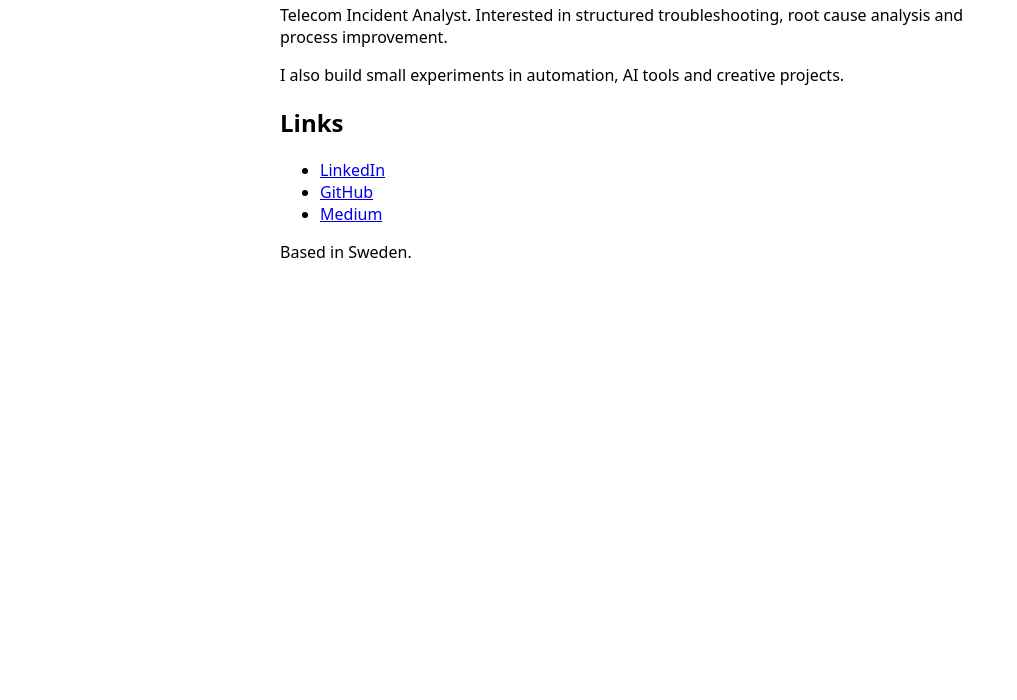
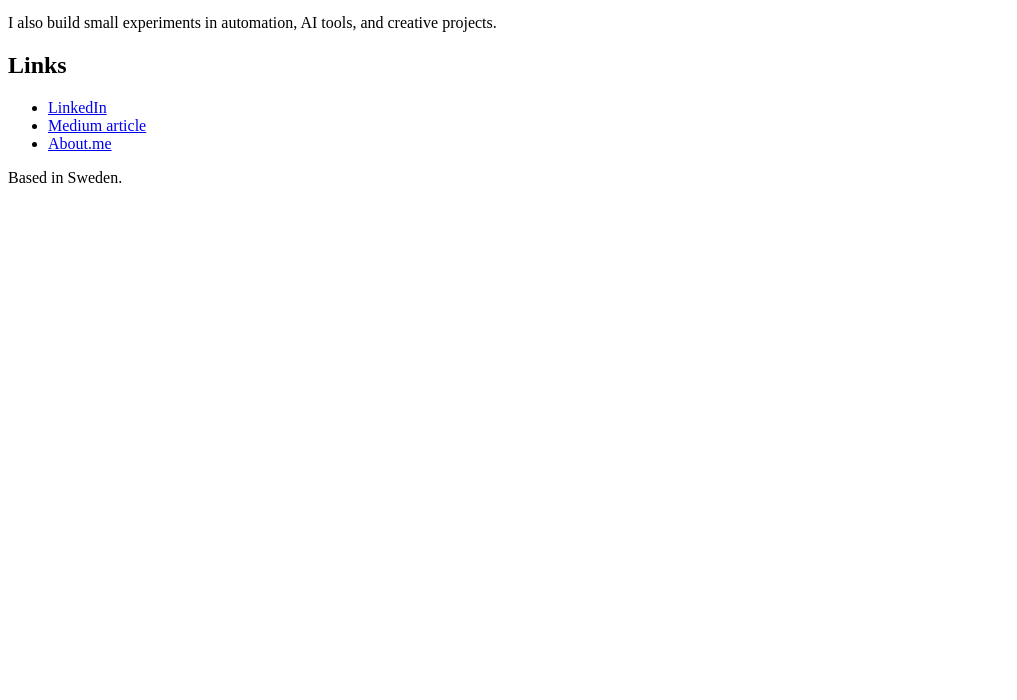
Before and after one commit to hanksaccount/henrik-litmanen, a plain HTML site: page index.html in a window 1280 px wide. Shown: the part 100-800 px from the top of the page, without its empty margins (0-1017 px from the left). Drawn offline with Linux system fonts and the light colour scheme.

Commit message:
Revise HTML structure and meta information
Updated meta tags for improved SEO and clarity.

```diff
--- a/index.html
+++ b/index.html
@@ -1,23 +1,33 @@
-<!doctype html>
+<!DOCTYPE html>
 <html lang="en">
 <head>
-  <meta charset="utf-8" />
-  <meta name="viewport" content="width=device-width, initial-scale=1" />
-  <title>Henrik Litmanen</title>
-  <meta name="description" content="Henrik Litmanen – Telecom Incident Analyst. Technology, troubleshooting, automation and creative projects." />
+<meta charset="UTF-8">
+<title>Henrik Litmanen – Incident Analyst, Telecom & Creative Technologist</title>
+
+<meta name="description" content="Henrik Litmanen – Incident Analyst within telecom. Focused on structured troubleshooting, root cause analysis, automation, AI tools and creative projects. Based in Sweden.">
+
+<meta name="keywords" content="Henrik Litmanen, Incident Analyst, Telecom, Automation, AI Tools, Creative Projects, Sweden">
+
+<meta name="author" content="Henrik Litmanen">
+
 </head>
-<body style="font-family: system-ui; max-width: 720px; margin: 40px auto; padding: 0 16px;">
+<body>
+
 <h1>Henrik Litmanen</h1>
-  <p>Telecom Incident Analyst. Interested in structured troubleshooting, root cause analysis and process improvement.</p>
-  <p>I also build small experiments in automation, AI tools and creative projects.</p>
+
+<p>Incident Analyst within telecom. Focused on structured troubleshooting, root cause analysis and process improvement.</p>
+
+<p>I also build small experiments in automation, AI tools, and creative projects.</p>
 
 <h2>Links</h2>
+
 <ul>
 <li><a href="https://www.linkedin.com/in/henrik-litmanen-7550aa167">LinkedIn</a></li>
-    <li><a href="https://github.com/hanksaccount/henrik-litmanen">GitHub</a></li>
-    <li><a href="https://medium.com/@henriklitmanen/henrik-litmanen-telecom-incident-analyst-technology-troubleshooting-and-creative-projects-3c2656c56e0a">Medium</a></li>
+<li><a href="https://medium.com/@henriklitmanen/henrik-litmanen-telecom-incident-analyst-technology-troubleshooting-and-creative-projects-3c2656c56e0a">Medium article</a></li>
+<li><a href="https://about.me/henriklitmanen">About.me</a></li>
 </ul>
 
 <p>Based in Sweden.</p>
+
 </body>
 </html>
```
Lines whose indentation alone changed are shown as unchanged.
